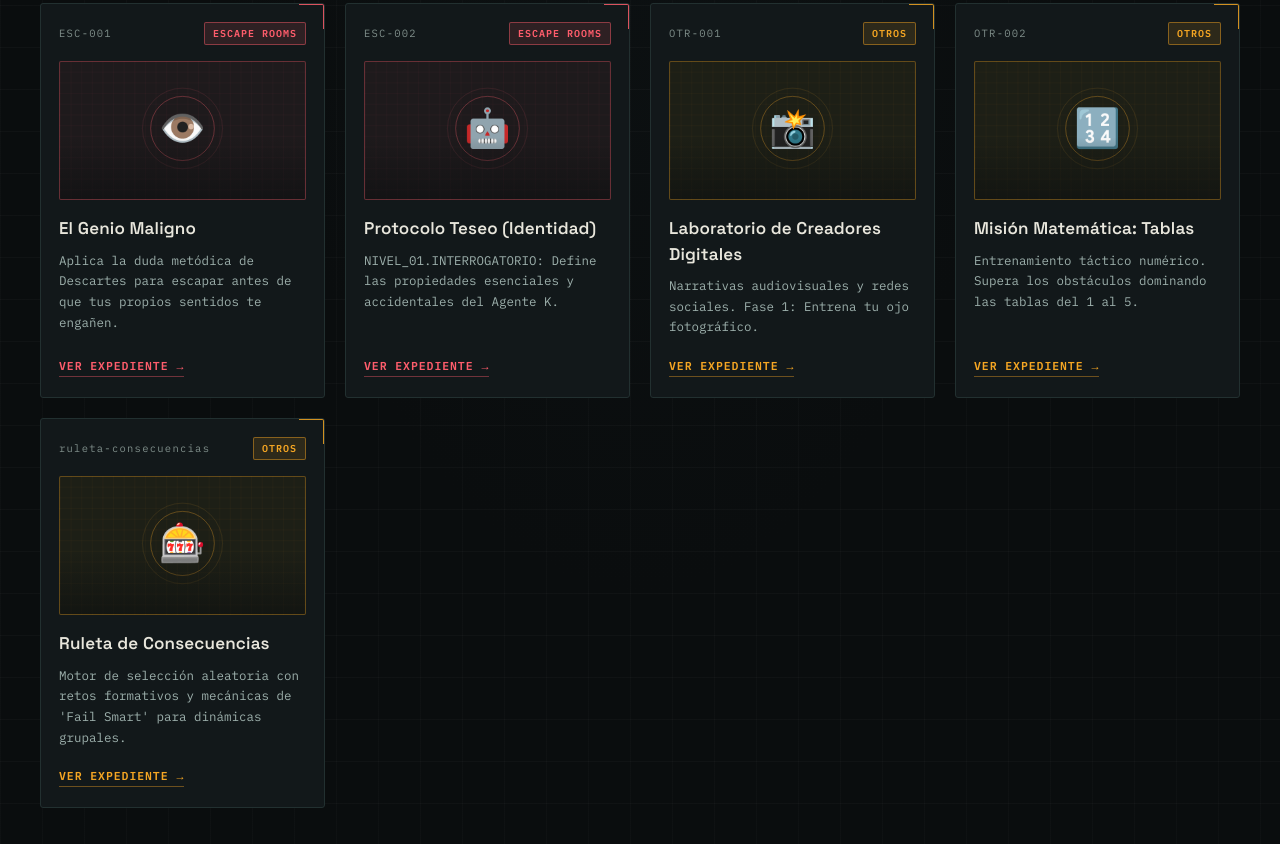
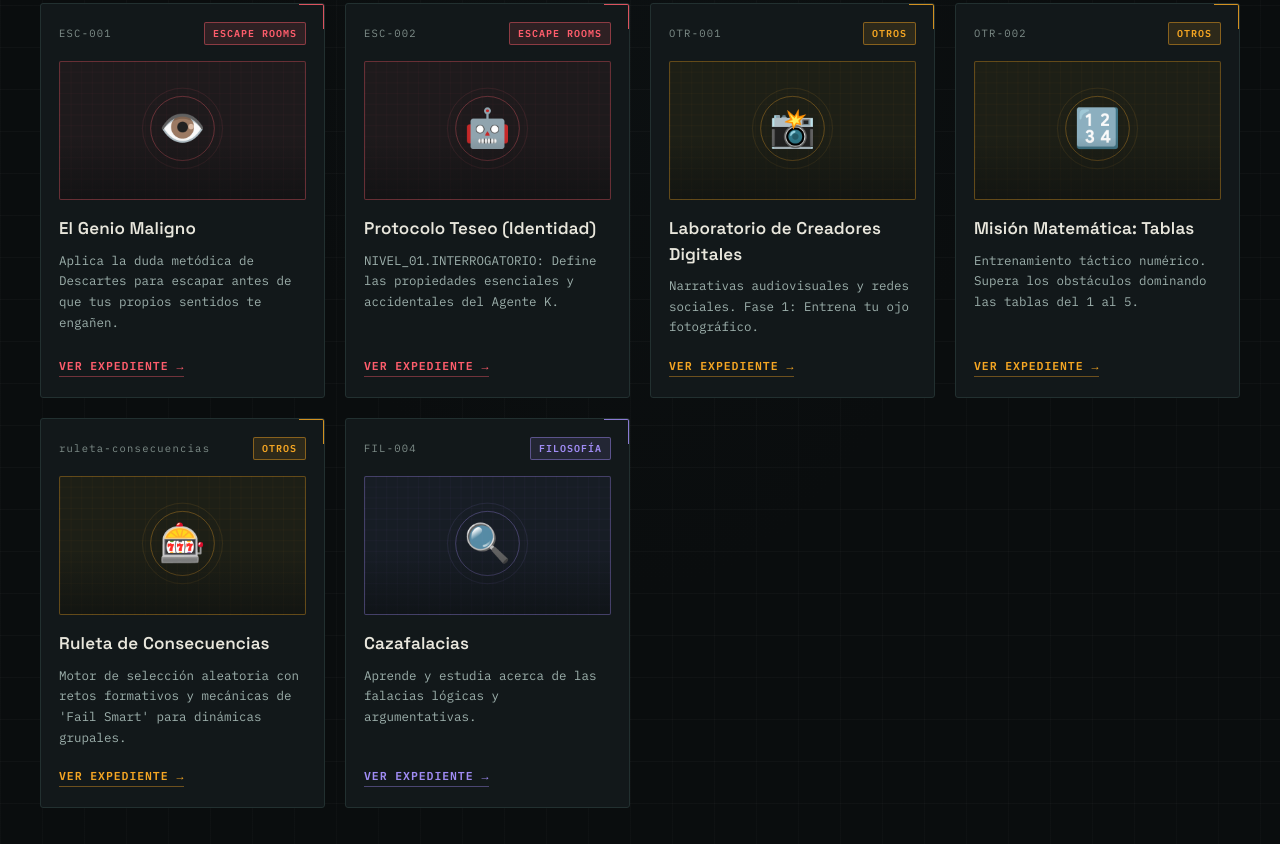
Before and after one commit to fabianbauttt/PROYECTO-LEARNING, a plain HTML site: page index.html in a window 1280 px wide. Shown: the part 1064-1908 px from the top of the page. Drawn offline with Linux system fonts and the light colour scheme.

Commit message:
Update index.html

```diff
--- a/index.html
+++ b/index.html
@@ -818,6 +818,18 @@
     warning: 'Dinámica grupal',
     isCompleted: false
   },
+      {
+    id: 'FIL-004',
+    title: 'Cazafalacias',
+    description: 'Aprende y estudia acerca de las falacias lógicas y argumentativas.',
+    category: 'filosofia',
+    icon: '🔍',
+    url: 'https://fabianbauttt.github.io/cazafalacias/',
+    estimatedTime: '1 hora',
+    difficulty: 'Dinámica',
+    warning: 'Sin advertencias particulares.',
+    isCompleted: false
+  },
   ];
 
   const CATEGORY_META = {
```
